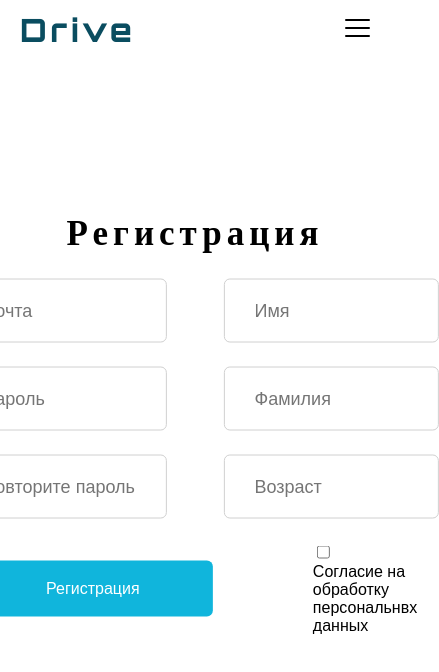
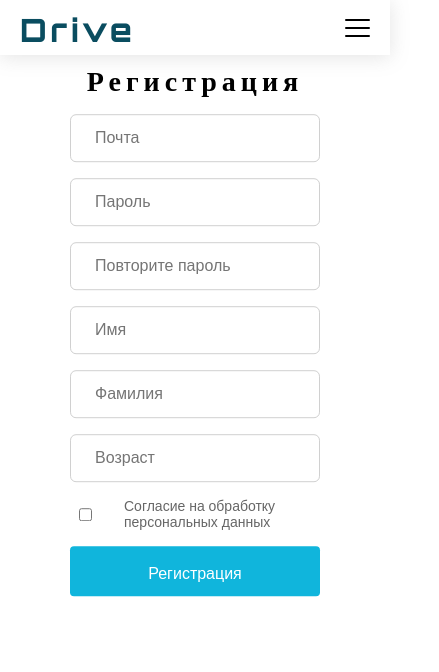
Before and after one commit to k0c0w/CarsharingWebsite, a React (Create React App) app in the folder frontend/website/: page /registration in a window 390 px wide. Shown: the top 672 px of the page, 439 px wide, since content can reach past the window. Built offline with nearby package versions, Linux system fonts and the light colour scheme.

Commit message:
created mobile version of login and registration

```diff
--- a/frontend/website/src/App.css
+++ b/frontend/website/src/App.css
@@ -9,6 +9,11 @@
 .frame {
   position: relative;
   min-height: 100vh
+}
+
+@media only screen and (max-width: 480px) {
+  .frame {min-height: 80vh;}
+
 }
 
 .greeting-screen {
--- a/frontend/website/src/Components/DesktopHeaderContent.jsx
+++ b/frontend/website/src/Components/Header/DesktopHeaderContent.jsx
@@ -1,6 +1,6 @@
 import { NavLink } from "react-router-dom";
-import "../css/common.css";
-import Container from "./Container";
+import "../../css/common.css";
+import Container from "../Container";
 
 
 export const DesktopHeaderContent = () => (
--- a/frontend/website/src/Components/MobileHeaderContent.jsx
+++ b/frontend/website/src/Components/Header/MobileHeaderContent.jsx
@@ -1,5 +1,5 @@
 import { NavLink } from "react-router-dom";
-import "../css/common.css";
+import "../../css/common.css";
 
 export default function MobileHeaderContent() {
     return (
--- a/frontend/website/src/Components/TextTags.jsx
+++ b/frontend/website/src/Components/TextTags.jsx
@@ -9,7 +9,7 @@ export default function Bold (props) {
     }
 
     return (
-    <div style={style} className={`bold-text ${props.className ? props.className : ""}`}>{props.children}</div>);
+    <div style={style} id={props?.id} className={`bold-text ${props.className ? props.className : ""}`}>{props.children}</div>);
 }
 
 export const Dim = (props) => (<div className={`dim ${props.className ? props.className : ""}`}>{props.children}</div>);
--- a/frontend/website/src/Components/formTools.jsx
+++ b/frontend/website/src/Components/formTools.jsx
@@ -17,4 +17,24 @@ export const Form = React.forwardRef((props, ref) => {
     </form>)
 });
 
+
+
+export const MyFormProfileInput = () => {
+    const gap = { columnGap: "100px"};
+
+    return (
+    <div id="myFormInput" className="flex-container" style={gap}>
+        <div className="flex-container flex-column" style={{order: 0}}>
+            <Input name="email" placeholder="Почта"/>
+            <Input name="password" placeholder="Пароль"/>
+            <Input placeholder="Повторите пароль"/>
+        </div>
+        <div className="flex-container flex-column" style={{order: 1}}>
+            <Input name="name" placeholder="Имя"/>
+            <Input name="surname" placeholder="Фамилия"/>
+            <Input name="age" placeholder="Возраст"/>
+        </div>
+    </div>);
+};
+
 export default Form;
--- a/frontend/website/src/Containers/Header.jsx
+++ b/frontend/website/src/Containers/Header.jsx
@@ -1,5 +1,5 @@
-import DesktopHeaderContent from "../Components/DesktopHeaderContent";
-import MobileHeaderContent from "../Components/MobileHeaderContent";
+import DesktopHeaderContent from "../Components/Header/DesktopHeaderContent";
+import MobileHeaderContent from "../Components/Header/MobileHeaderContent";
 
 export default function Header() {
     return (
--- a/frontend/website/src/Containers/Login.jsx
+++ b/frontend/website/src/Containers/Login.jsx
@@ -4,14 +4,7 @@ import { useEffect } from "react";
 import Form, { Input } from "../Components/formTools";
 import Bold from "../Components/TextTags";
 import { NavLink } from "react-router-dom";
-
-function fixHeader() {
-    const header = document.getElementsByTagName("header")[0];
-
-    if(header && !header.classList.contains("fixed")) {
-        header.classList.add("fixed");
-    }
-}
+import { fixHeader } from "../hooks/common_functions";
 
 export default function Login() {
 
@@ -21,12 +14,12 @@ export default function Login() {
     <Section>
         <Container className="flex-container">
             <Form className="center flex-column">
-                <Bold className="form-header">Войти</Bold>
+                <Bold id="loginHeader" className="form-header">Войти</Bold>
                 <Input placeholder="Почта"/>
                 <Input placeholder="Пароль"/>
-                <div className="form-filed">
-                    <button className="button">Login</button>
-                    <NavLink>Регистрация</NavLink>
+                <div id="formButton" className="form-filed">
+                    <button className="button form-button">Login</button>
+                    <NavLink className="softblue-regular" to="/registration">Регистрация</NavLink>
                 </div>
             </Form>
         </Container>
--- a/frontend/website/src/Containers/Registration.jsx
+++ b/frontend/website/src/Containers/Registration.jsx
@@ -2,16 +2,11 @@ import { useEffect } from "react";
 import Section from "../Components/Sections";
 import Container from "../Components/Container";
 import Bold from "../Components/TextTags";
-import {Form, Input} from "../Components/formTools"
-import { NavLink } from "react-router-dom";
+import {Form, MyFormProfileInput} from "../Components/formTools"
+import { fixHeader } from "../hooks/common_functions";
 
-function fixHeader() {
-    const header = document.getElementsByTagName("header")[0];
+import "../css/text.css";
 
-    if(header && !header.classList.contains("fixed")) {
-        header.classList.add("fixed");
-    }
-}
 
 const gap = { columnGap: "100px"};
 
@@ -23,23 +18,12 @@ export function Registration  ()  {
         <Container className="flex-container">
             <Form className="center flex-column">
                 <Bold className="form-header">Регистрация</Bold>
-                <div className="flex-container" style={gap}>
-                    <div className="flex-container flex-column" style={{order: 0}}>
-                        <Input name="email" placeholder="Почта"/>
-                        <Input name="password" placeholder="Пароль"/>
-                        <Input placeholder="Повторите пароль"/>
-                    </div>
-                    <div className="flex-container flex-column" style={{order: 1}}>
-                        <Input name="name" placeholder="Имя"/>
-                        <Input name="surname" placeholder="Фамилия"/>
-                        <Input name="age" placeholder="Возраст"/>
-                    </div>
-                </div>
-                <div className="form-filed flex-container" style={gap}>
-                    <button className="button">Регистрация</button>
-                    <label>
-                        <input type="checkbox"/>
-                        <div>Согласие на обработку персональнвх данных</div>
+                <MyFormProfileInput/>
+                <div id="formButton" className="form-filed flex-container" style={gap}>
+                    <button className="button form-button">Регистрация</button>
+                    <label className="form-accept">
+                        <input name="accept" type="checkbox"/>
+                        <div className="form-accept_description">Согласие на обработку персональных данных</div>
                     </label>
                 </div>
             </Form>
--- a/frontend/website/src/css/common.css
+++ b/frontend/website/src/css/common.css
@@ -170,6 +170,14 @@
     .logo-content {color: #0a4d60; font-size: 32px;}
   }
 
+  @media only screen and (max-width: 480px) {
+  .container {
+      padding-left: 16px;
+      padding-right: 16px;
+    }
+    header { box-shadow: 0px 2px 20px #7c7a7a36; padding-bottom: 5px;}
+  }
+
   /*circle */
   [figure="circle"] {
     border-radius: 50%;
--- a/frontend/website/src/css/form.css
+++ b/frontend/website/src/css/form.css
@@ -41,8 +41,60 @@
     letter-spacing: 5px;
     font-size: 35px;
     margin-bottom: 25px;
+    font-weight: bold;
 }
 
 .form-button {
     min-width: 180px;
 }
+
+.form-accept {
+    display: flex;
+    align-items: center;
+    width: 100%;
+    margin-bottom: 0;
+    padding-right: 20px;
+    max-width: 480px;
+}
+
+.form-accept_description {
+    font-size: 14px;
+    line-height: 1.2;
+    color: #666;
+}
+
+.form-accept input[type="checkbox"] {
+    margin-right: 32px;
+}
+
+#formButton .softblue-regular { margin-left: 20px; }
+#loginHeader ~ .form-field { width: 100%;}
+
+/*медиа запросы*/
+@media only screen and (max-width: 480px) {
+    #myFormInput { flex-direction: column;}
+    #formButton { flex-direction: column-reverse;}
+    .form-input { padding: 13px 24px; font-size: 16px;}
+    .form-field { width: 100%!important; margin-bottom: 16px; }
+    .form-accept { padding-left: 10px; padding-right: 0; margin-bottom: 15px;}
+    #formButton .form-button {
+        font-size: 16px;
+        line-height: 24px;
+        margin-bottom: 16px;
+        margin-left: auto;
+        margin-right: auto;
+        width: 250px;
+        border-radius: 4px;
+        height: 50px;
+    }
+    .form-header {     font-size: 28px;  margin-bottom: 16px;}
+
+}
+
+@media (max-width: 767px) {
+    .questions__form-error {
+        left: 26px;
+        top: 29px;
+        font-size: 12px;
+    }
+}
--- a/frontend/website/src/css/text.css
+++ b/frontend/website/src/css/text.css
@@ -10,3 +10,10 @@
     text-align: center;
     text-decoration: none;
 }
+
+.softblue-regular {
+    font-size: 16px;
+    font-weight: 400;
+    text-decoration: none;
+    color: #10B5DC;
+}
--- a/frontend/website/src/hooks/useHeaderFixed.js
+++ b/frontend/website/src/hooks/common_functions.js
@@ -1,4 +1,4 @@
-export function useHeaderFixed() {
+export function fixHeader() {
     const header = document.getElementsByTagName("header")[0];
 
     if(header && !header.classList.contains("fixed")) {
```
